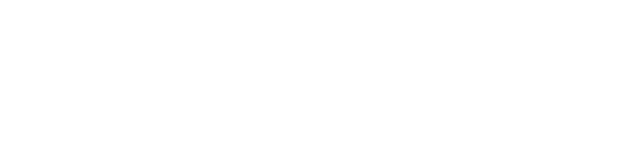
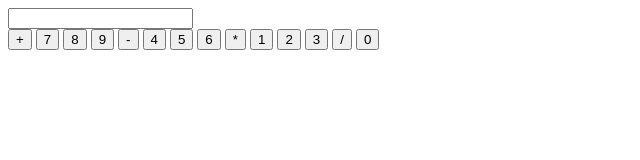
Before and after one commit to DilshanHF/Assigmen-10-Calculator, a plain HTML site: page index.html in a window 1280 px wide. Shown: the whole page, without its empty margins (0-640 px from the left). Drawn offline with Linux system fonts and the light colour scheme.

Commit message:
second commit

```diff
--- a/index.html
+++ b/index.html
@@ -2,9 +2,33 @@
 <html lang="en">
 <head>
     <meta charset="UTF-8">
-    <title>Title</title>
+    <meta name="viewreport" >
+    <title>Calculator</title>
+    <link rel="stylesheet" href="style.css">
+
 </head>
 <body>
+<div id="calculator">
+    <input id="display" readonly>
+    <div id="keys">
+        <button onclick="appendToDisplay('+')">+</button>
+        <button onclick="appendToDisplay('7')">7</button>
+        <button onclick="appendToDisplay('8')">8</button>
+        <button onclick="appendToDisplay('9')">9</button>
+        <button onclick="appendToDisplay('-')">-</button>
+        <button onclick="appendToDisplay('4')">4</button>
+        <button onclick="appendToDisplay('5')">5</button>
+        <button onclick="appendToDisplay('6')">6</button>
+        <button onclick="appendToDisplay('*')">*</button>
+        <button onclick="appendToDisplay('1')">1</button>
+        <button onclick="appendToDisplay('2')">2</button>
+        <button onclick="appendToDisplay('3')">3</button>
+        <button onclick="appendToDisplay('/')">/</button>
+        <button onclick="appendToDisplay('0')">0</button>
+
+    </div>
+
+</div>
 
 </body>
 </html>
```
